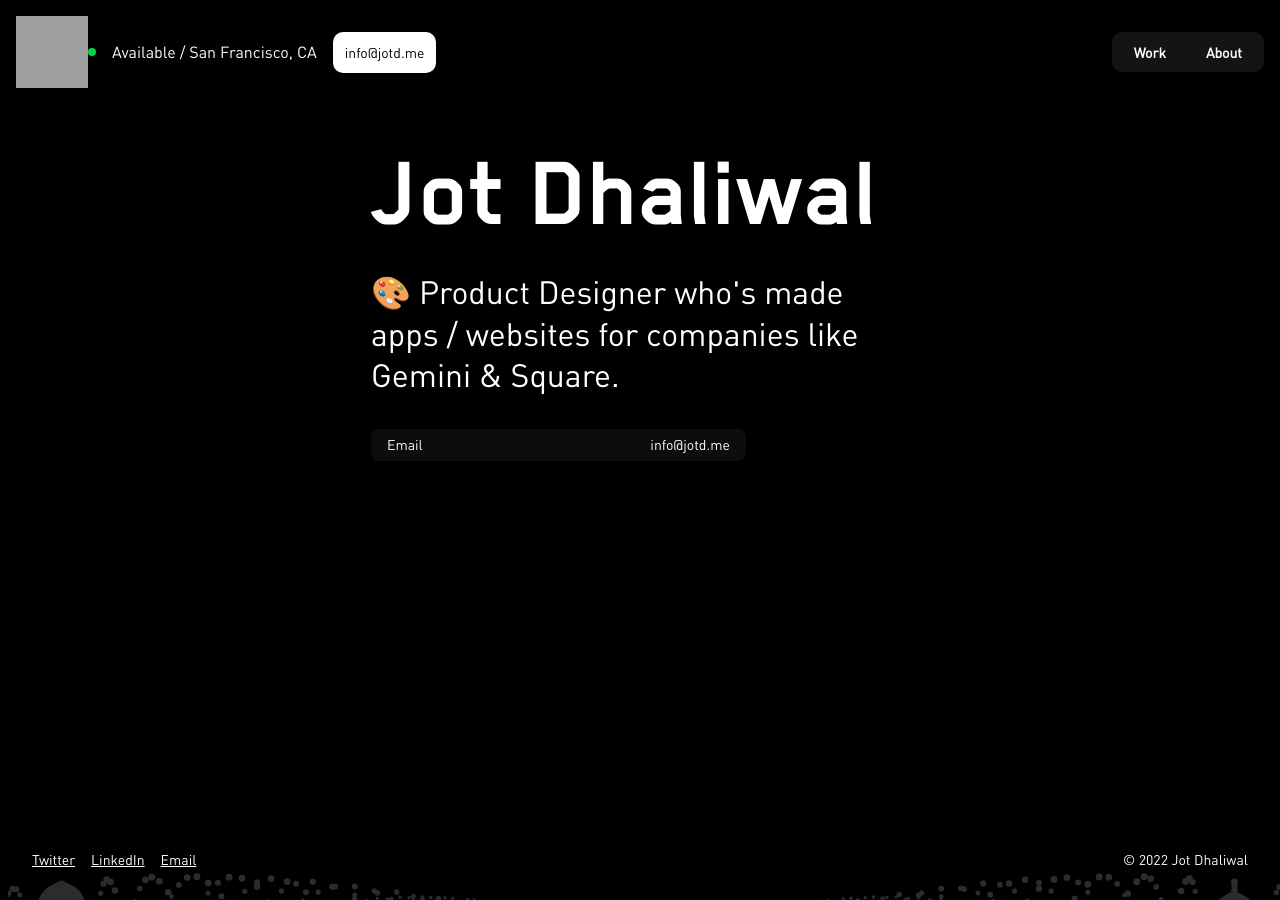
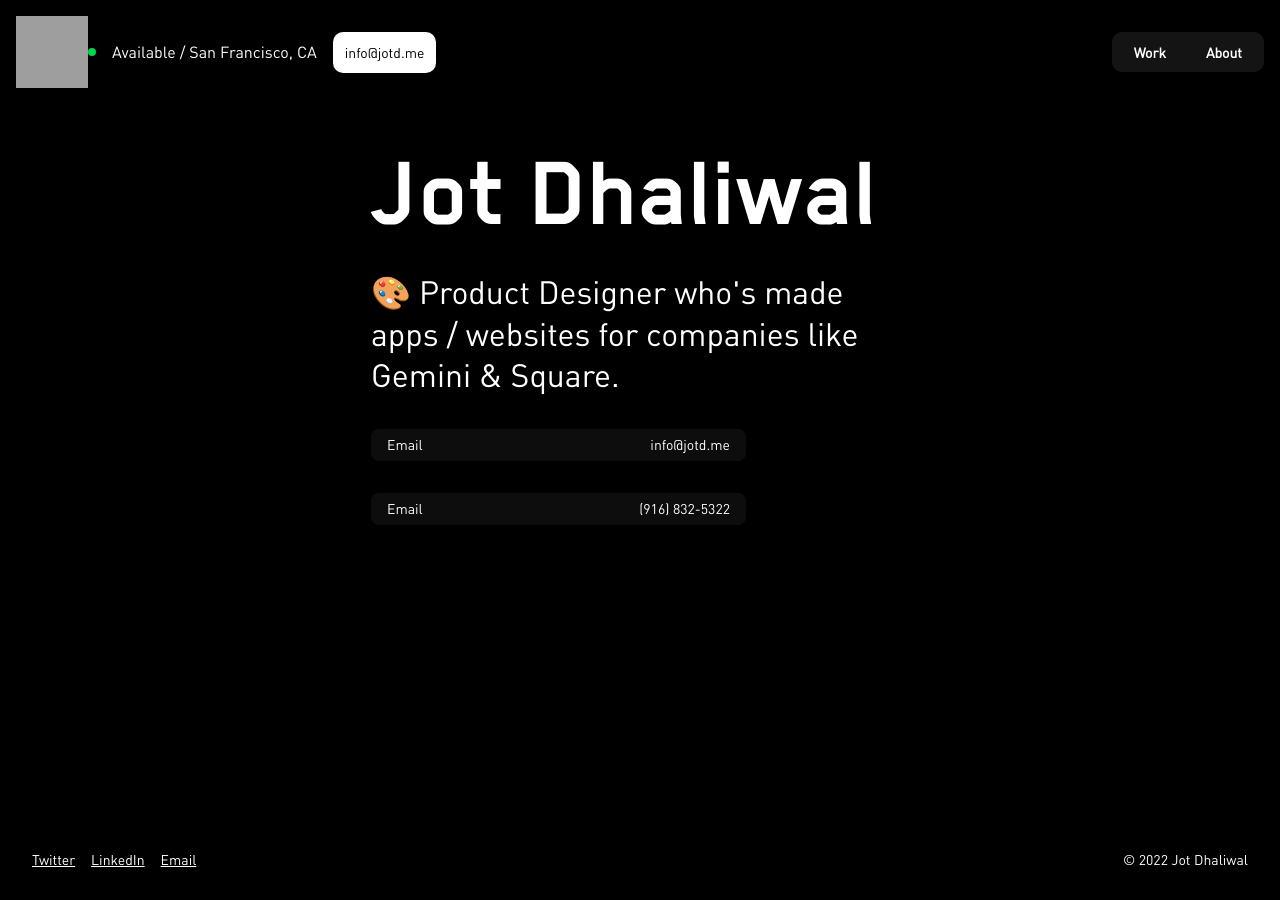
Before and after one commit to jotd/jotd-portfolio, a Jekyll site: the page index.html, which Jekyll copies as it is, in a window 1280 px wide and 900 px high. Built offline with Jekyll 4.4.1, drawn with Linux system fonts in a browser that asks for light colours; grey boxes are pictures that could not be loaded.

Commit message:
Update index.html

```diff
--- a/index.html
+++ b/index.html
@@ -52,6 +52,14 @@
             Email
           </div>
           <div class="text-block-right">info@jotd.me </div>
+        </div>
+      </div>
+      <div class="content-row">
+        <div class="text-container-2">
+          <div class="text-block-left">
+            Email
+          </div>
+          <div class="text-block-right">(916) 832-5322 </div>
         </div>
       </div>
     </div>
```
